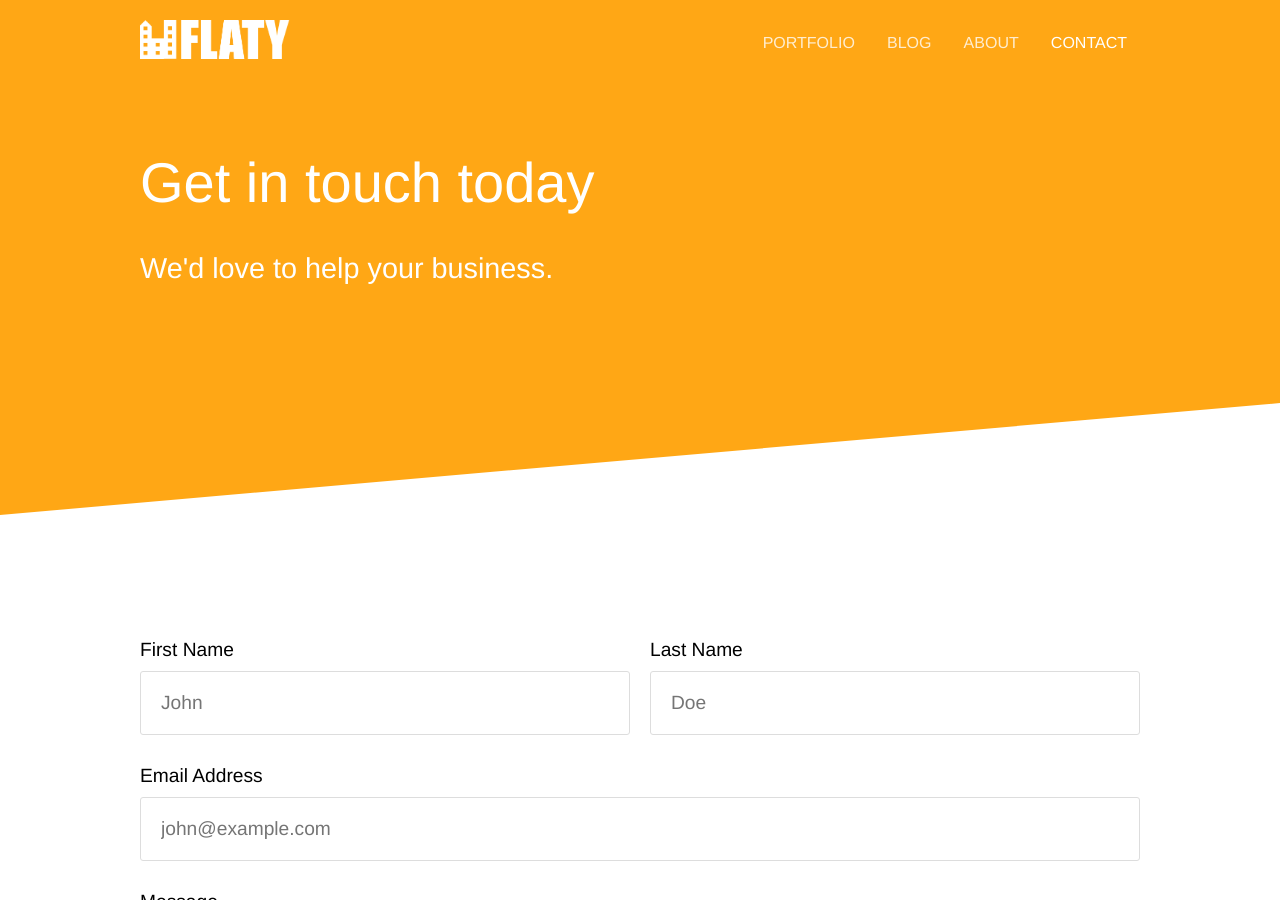
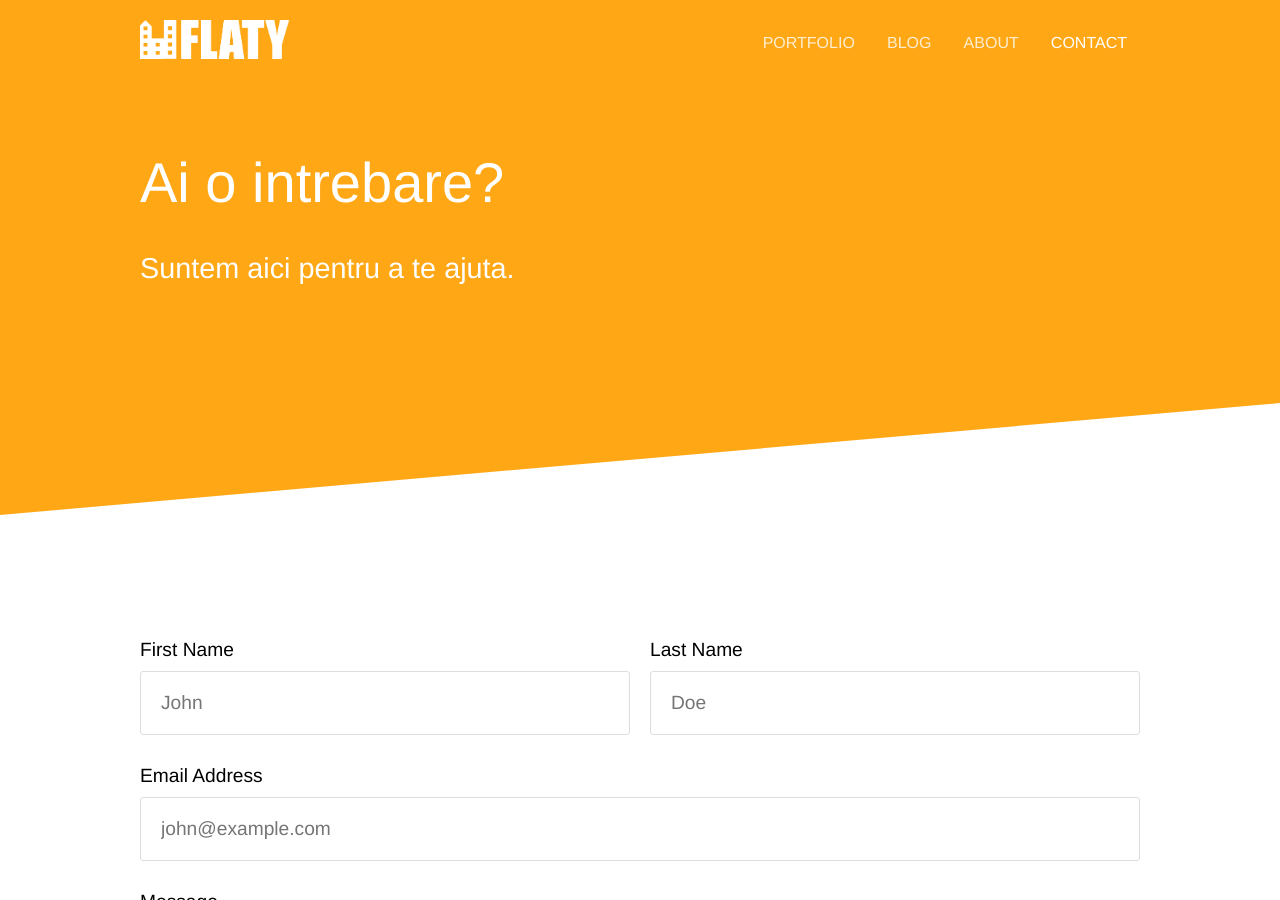
Before and after one commit to rptoma/Flaty, a Jekyll site: the page built from contact.html, in a window 1280 px wide and 900 px high. Built offline with Jekyll 4.4.1, drawn with Linux system fonts in a browser that asks for light colours.

Commit message:
Updated 'contact.html' via CloudCannon

```diff
--- a/contact.html
+++ b/contact.html
@@ -1,7 +1,7 @@
 ---
 title: Contact
-heading: Get in touch today
-subtitle: We'd love to help your business.
+heading: Ai o intrebare?
+subtitle: Suntem aici pentru a te ajuta.
 map:
   latitude: 44.4357274
   longitude: 26.0127328
```
